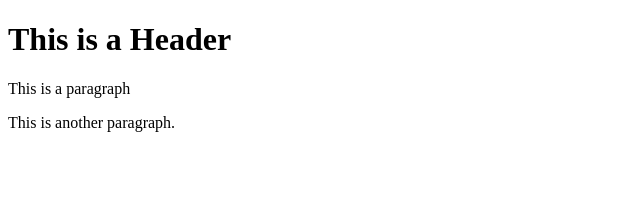
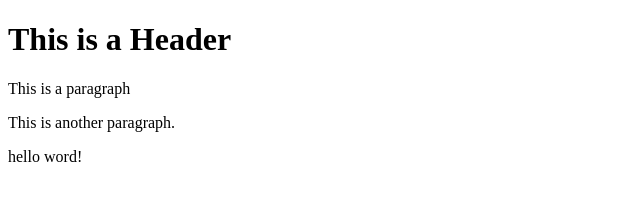
Before and after one commit to burtsbuis/git-test, a website: page index.html in a window 1280 px wide. Shown: the full height of the page, 0-640 px from the left. Drawn offline with Linux system fonts and the light colour scheme.

Commit message:
Using NPM

```diff
--- a/index.html
+++ b/index.html
@@ -4,5 +4,6 @@
       <h1>This is a Header</h1>
       <p>This is a paragraph</p>
       <p>This is another paragraph.</p>
+      <p>hello word!</p>
    </body>
 </html>
```
Also changed, not shown: package.json (added, +24 -0 lines), 2 other files.
